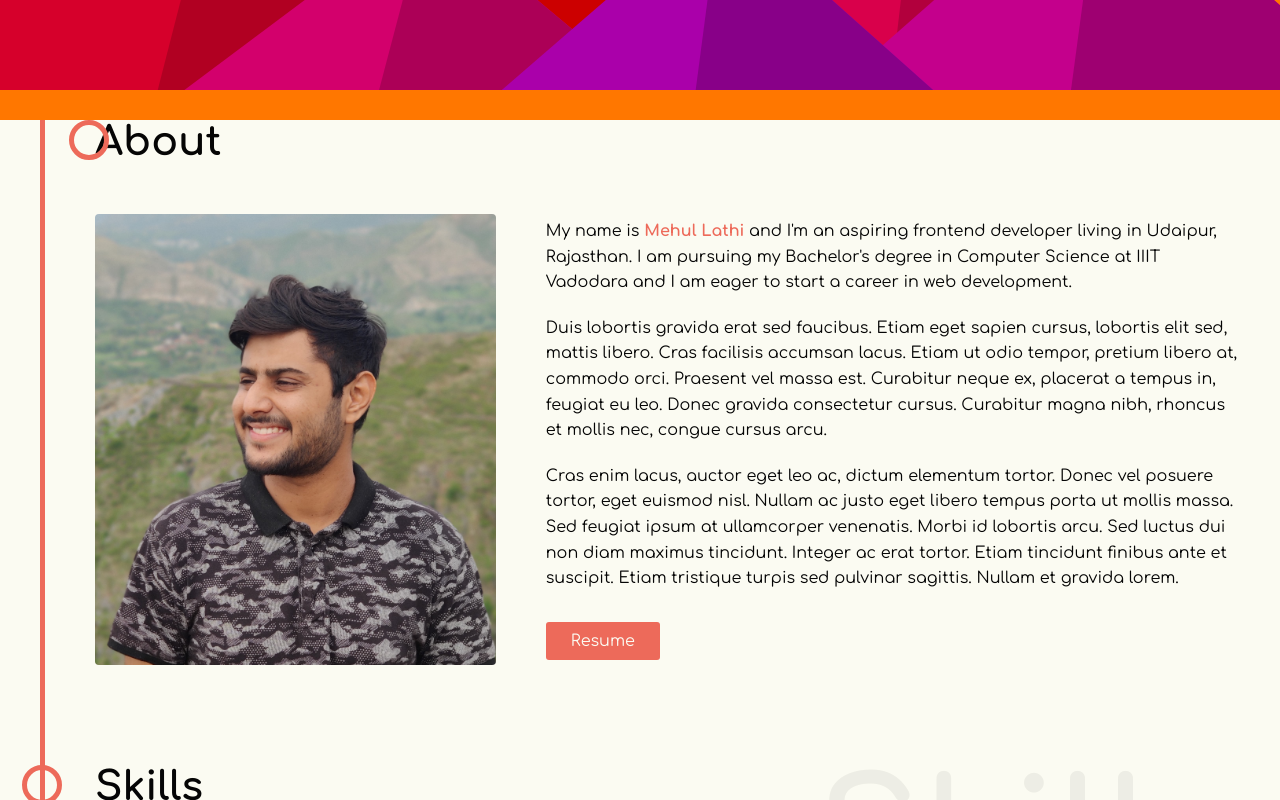
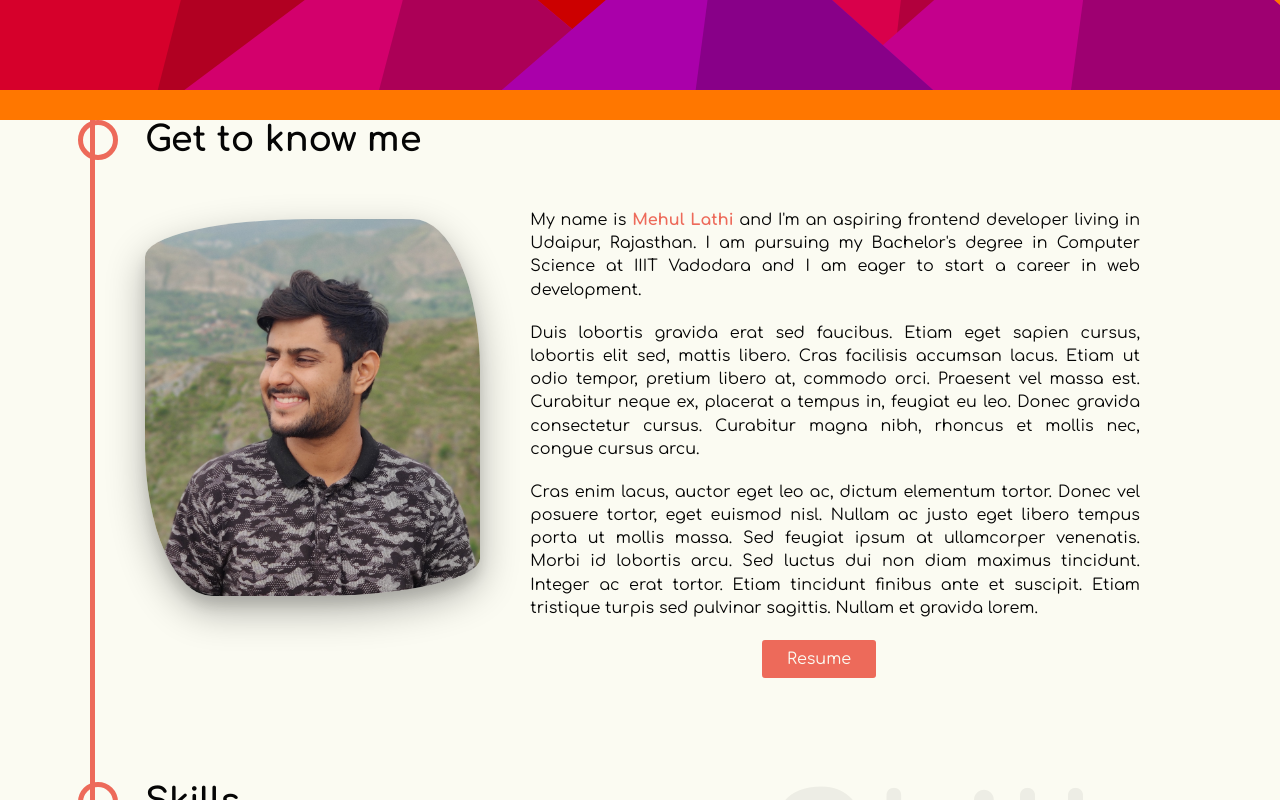
Before and after one commit to codedr0id/Portfolio, a React (Create React App) app: page / in a window 1280 px wide. Shown: the part 680-1480 px from the top of the page. Built offline with nearby package versions, Linux system fonts and the light colour scheme; some icons are missing.

Commit message:
Styled about section

```diff
--- a/src/App.scss
+++ b/src/App.scss
@@ -13,7 +13,7 @@ main {
   // border: 2px solid $color-primary;
   // padding: 0 20rem;
   display: grid;
-  grid-template-columns: 1fr minmax(10px, 120rem) 1fr;
+  grid-template-columns: 1fr minmax($bp-sm, $bp-lg) 1fr;
 
   & > * {
     grid-column: 2/3;
@@ -29,7 +29,7 @@ section {
 
 // HEADER
 .section-title {
-  font-size: 4rem;
+  font-size: 3.5rem;
   margin-bottom: 5rem;
   position: relative;
   text-align: left;
@@ -59,11 +59,6 @@ section {
     // text-transform: uppercase;
     line-height: 1;
   }
-}
-
-.highlight {
-  color: $color-primary;
-  font-weight: 700;
 }
 
 // BUTTON
--- a/src/components/About.js
+++ b/src/components/About.js
@@ -7,11 +7,15 @@ class About extends Component {
     return (
       <section className="About" id="about">
         <h2 className="section-title">
-          About
+          Get to know me
         </h2>
-	        <figure className="About__photo-container">
+
+        <div className="About__container">
+          <picture className="About__photo-container">
+            <source srcset={aboutPhoto} media="(max-width: 1100px)" />
             <img src={aboutPhoto} alt="Mehul Lathi" className="About__photo" />
-        </figure>
+          </picture>
+
           <div className="About__description">
             <p>
               My name is <span className="highlight">Mehul Lathi</span> and I'm an aspiring
@@ -26,10 +30,12 @@ class About extends Component {
             <p>
               Cras enim lacus, auctor eget leo ac, dictum elementum tortor. Donec vel posuere tortor, eget euismod nisl. Nullam ac justo eget libero tempus porta ut mollis massa. Sed feugiat ipsum at ullamcorper venenatis. Morbi id lobortis arcu. Sed luctus dui non diam maximus tincidunt. Integer ac erat tortor. Etiam tincidunt finibus ante et suscipit. Etiam tristique turpis sed pulvinar sagittis. Nullam et gravida lorem.
             </p>
-        </div>
+
             <a href="#" className="cta">
               Resume
             </a>
+          </div>
+        </div>
       </section>
     );
   }
--- a/src/index.scss
+++ b/src/index.scss
@@ -11,6 +11,10 @@
 html {
   font-size: 62.5%; // 1rem = 10px
   box-sizing: border-box;
+
+  @media only screen and (max-width: $bp-md) {
+    font-size: 57%;
+  }
 }
 
 body {
--- a/src/scss/About.scss
+++ b/src/scss/About.scss
@@ -1,24 +1,34 @@
+@import './variables.scss';
+
 .About {
-  display: grid;
-  grid-template-rows: repeat(3, auto);
-  // grid-template-columns: repeat(2, autofit);
-  grid-template-columns: 35% auto;
-  // grid-gap: 5rem;
-  place-items: center;
+  &__container {
+    @include flexCenter;
 
-  .section-title {
-    grid-row: 1/2;
-    grid-column: 1/2;
-    justify-self: left;
+    @media only screen and (max-width: $bp-lg) {
+      flex-direction: column;
+    }
   }
 
   &__photo-container {
-    grid-row: 2/4;
-    grid-column: 1/2;
+    width: 55%;
+    border-radius: 4px;
+    border-radius: 50% 20% / 10% 40%;
+    overflow: hidden;
+    align-self: flex-start;
+    margin-top: 1rem;
+    box-shadow: 0 1.5rem 3.8rem rgba($color-black, 0.3), 0 1rem 1.2rem rgba($color-black, 0.1);
 
-    width: 100%;
-    border-radius: 4px;
-    overflow: hidden;
+    @media only screen and (max-width: $bp-lg) {
+      align-self: center;
+      margin-bottom: 3rem;
+      margin-top: 0;
+      width: 60%;
+      border-radius: 40% 10% / 10% 50%;
+    }
+
+    @media only screen and (max-width: $bp-md) {
+      width: 70%;
+    }
   }
 
   &__photo {
@@ -28,21 +38,37 @@
   }
 
   &__description {
-    grid-row: 2/3;
-    grid-column: 2/3;
-    margin-left: 5rem;
-    text-align: left;
+    margin: auto 5rem;
+    width: 100%;
+    text-align: justify;
+
+    @media only screen and (max-width: $bp-lg) {
+      width: 85%;
+    }
+
+    @media only screen and (max-width: $bp-md) {
+      width: 100%;
+    }
 
     p {
       margin-bottom: 2rem;
-      line-height: 1.6;
+      line-height: 1.45;
     }
   }
 
+  .section-title {
+    @include flexCenter;
+    justify-content: flex-start;
+  }
+
+  .highlight {
+    color: $color-primary;
+    font-weight: 700;
+  }
+
   .cta {
-    grid-row: 3/4;
-    grid-column: 2/3;
-    justify-self: left;
-    margin-left: 5rem;
+    margin-left: 38%;
+    text-align: center;
+    display: inline-block;
   }
 }
--- a/src/scss/variables.scss
+++ b/src/scss/variables.scss
@@ -10,6 +10,11 @@ $color-secondary: #ffd257;
 // FONT
 $font-default: 'Comfortaa', cursive;
 
+// BREAKPOINTS
+$bp-lg: 1100px;
+$bp-md: 768px;
+$bp-sm: 425px;
+
 // MIXINS
 @mixin flexCenter {
     display: flex;
```
Lines whose indentation alone changed are shown as unchanged.
